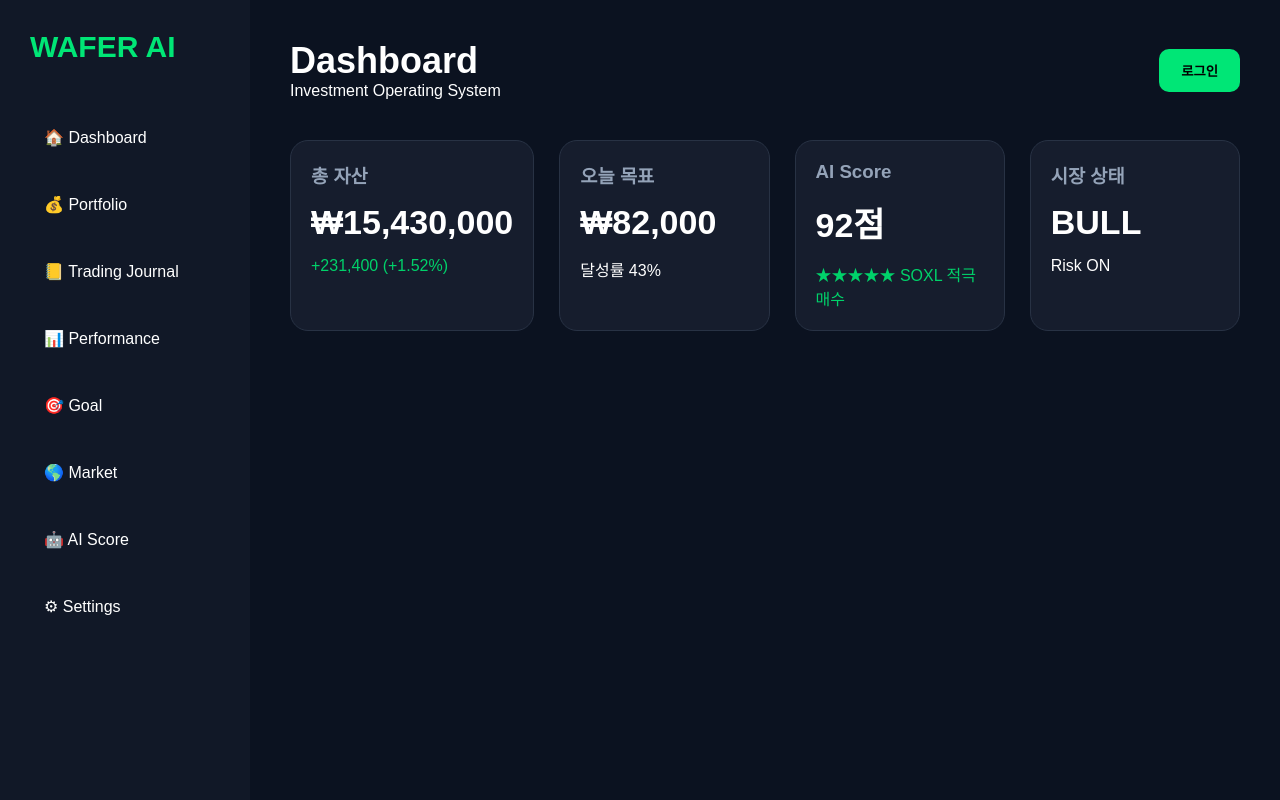
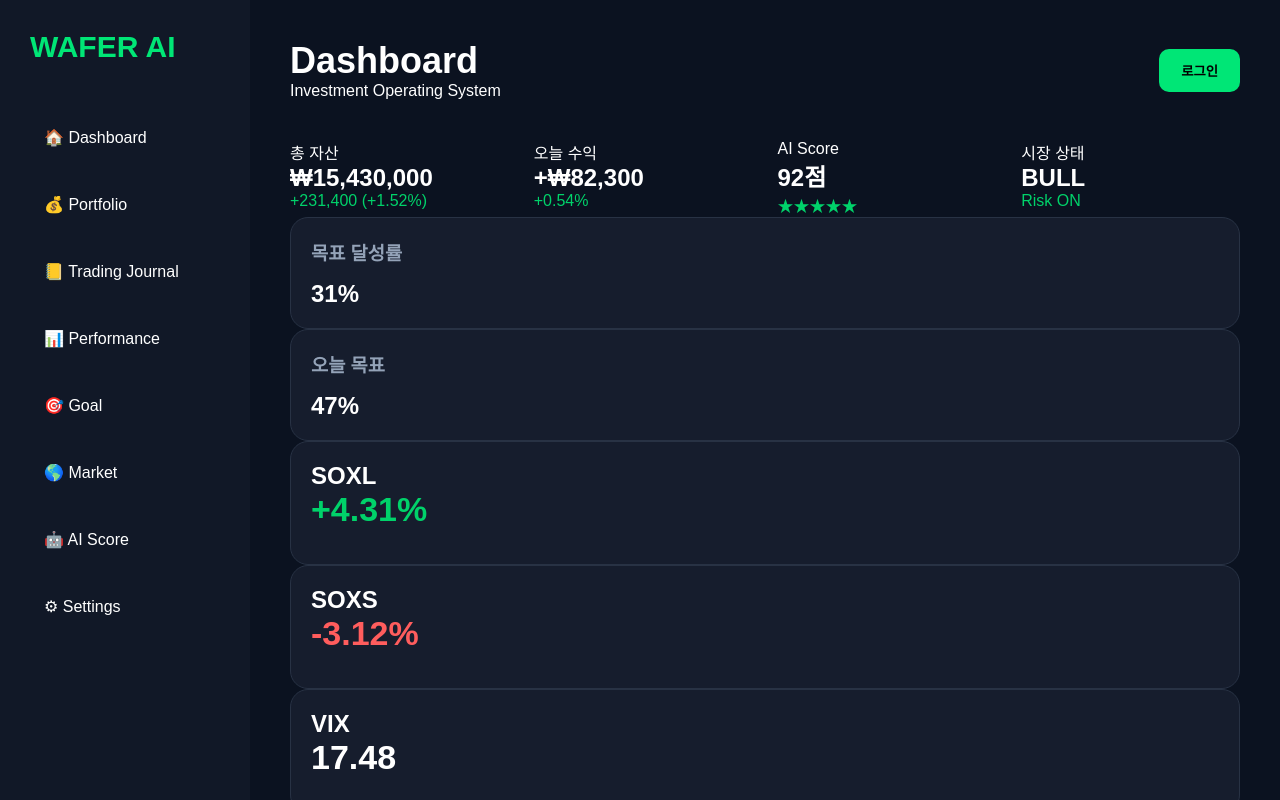
Before and after one commit to BvrPark/AI-stocks, a Next.js app in the folder frontend/: page / in a window 1280 px wide. Shown: the top 800 px of the page. Built offline with nearby package versions, Linux system fonts and the light colour scheme.

Commit message:
Update page.tsx

```diff
--- a/frontend/app/page.tsx
+++ b/frontend/app/page.tsx
@@ -1,5 +1,7 @@
 import Sidebar from "@/components/Sidebar";
 import Header from "@/components/Header";
+import KpiCard from "@/components/KpiCard";
+import ProgressCard from "@/components/ProgressCard";
 
 export default function Home() {
   return (
@@ -13,28 +15,80 @@ export default function Home() {
 
         <div className="dashboard">
 
+          <KpiCard
+            title="총 자산"
+            value="₩15,430,000"
+            sub="+231,400 (+1.52%)"
+          />
+
+          <KpiCard
+            title="오늘 수익"
+            value="+₩82,300"
+            sub="+0.54%"
+          />
+
+          <KpiCard
+            title="AI Score"
+            value="92점"
+            sub="★★★★★"
+          />
+
+          <KpiCard
+            title="시장 상태"
+            value="BULL"
+            sub="Risk ON"
+          />
+
+        </div>
+
+        <div className="grid2">
+
+          <ProgressCard
+            title="목표 달성률"
+            percent={31}
+          />
+
+          <ProgressCard
+            title="오늘 목표"
+            percent={47}
+          />
+
+        </div>
+
+        <div className="market">
+
           <div className="card">
-            <h3>총 자산</h3>
-            <h1>₩15,430,000</h1>
-            <p className="green">+231,400 (+1.52%)</p>
+
+            <h2>SOXL</h2>
+
+            <h1 className="green">+4.31%</h1>
+
           </div>
 
           <div className="card">
-            <h3>오늘 목표</h3>
-            <h1>₩82,000</h1>
-            <p>달성률 43%</p>
+
+            <h2>SOXS</h2>
+
+            <h1 className="red">-3.12%</h1>
+
           </div>
 
           <div className="card">
-            <h3>AI Score</h3>
-            <h1>92점</h1>
-            <p className="green">★★★★★ SOXL 적극매수</p>
+
+            <h2>VIX</h2>
+
+            <h1>17.48</h1>
+
           </div>
 
           <div className="card">
-            <h3>시장 상태</h3>
-            <h1>BULL</h1>
-            <p>Risk ON</p>
+
+            <h2>Nasdaq Futures</h2>
+
+            <h1 className="green">
+              +0.72%
+            </h1>
+
           </div>
 
         </div>
```
